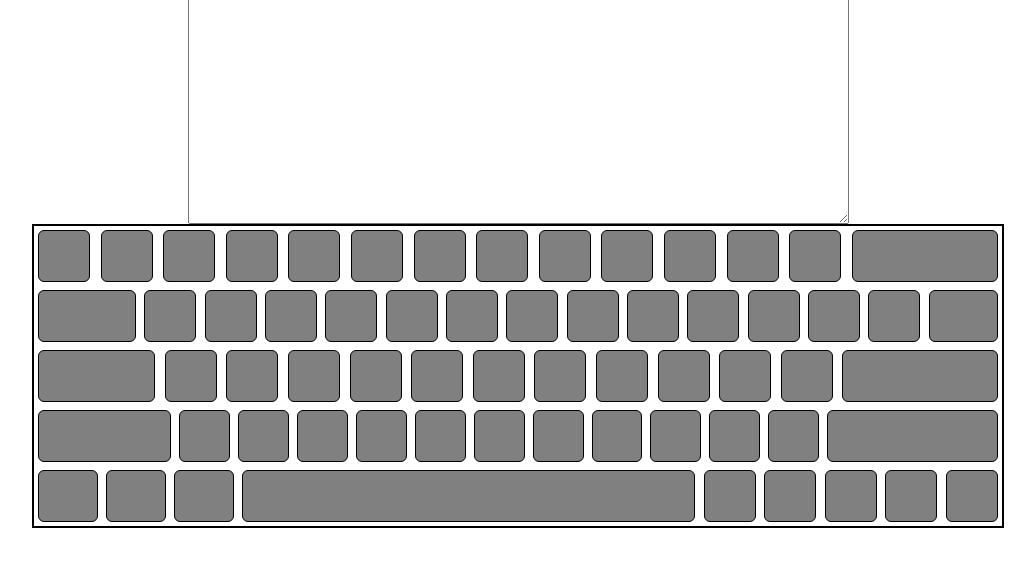
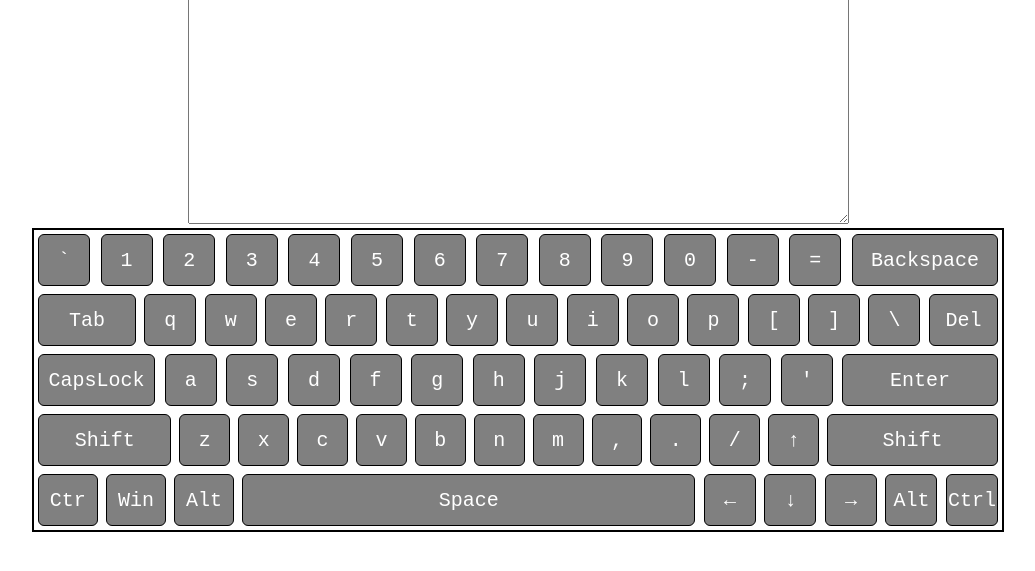
Before and after one commit to okyxxxf/virtual-keyboard, a website built with webpack: page index.html in a window 1280 px wide. Shown: the part 55-626 px from the top of the page, without its empty margins (122-1157 px from the left). Built offline with nearby package versions, Linux system fonts and the light colour scheme.

Commit message:
feat: make setStatus function and setLanguage function

```diff
--- a/index.js
+++ b/index.js
@@ -1,7 +1,9 @@
 import generateKeyboard from './modules/generateKeyboard';
 import generateHtml from './modules/generateHtml';
+import setLanguage from './modules/setLanguage';
 
 window.onload = () => {
   generateHtml();
   generateKeyboard();
+  setLanguage();
 };
--- /dev/null
+++ b/modules/setLanguage.js
@@ -0,0 +1,9 @@
+import setStatus from './setStatus';
+
+export default function setLanguage() {
+  if (localStorage.getItem('lang')) {
+    setStatus(`caseDown+${localStorage.getItem('lang')}`);
+  } else {
+    setStatus('caseDownEng');
+  }
+}
--- /dev/null
+++ b/modules/setStatus.js
@@ -0,0 +1,21 @@
+export default function setStatus(style) {
+  const keyboard = document.querySelector('.keyboard');
+  const strokes = keyboard.querySelectorAll('div');
+
+  for (let i = 0; i < strokes.length; i += 1) {
+    const button = strokes[i].querySelectorAll('div');
+    for (let j = 0; j < button.length; j += 1) {
+      const languages = button[j].querySelectorAll('span');
+      for (let h = 0; h < languages.length; h += 1) {
+        const spans = languages[h].querySelectorAll('span');
+        for (let g = 0; g < spans.length; g += 1) {
+          if (spans[g].classList.contains(style)) {
+            spans[g].classList.remove('hidden');
+          } else {
+            spans[g].classList.add('hidden');
+          }
+        }
+      }
+    }
+  }
+}
--- a/scss/base/_base.scss
+++ b/scss/base/_base.scss
@@ -1,3 +1,9 @@
-.hidden{
+.hidden {
     display: none;
 }
+
+.button {
+    font-family: 'Courier New', Courier, monospace;
+    color: white;
+    font-size: 20px;
+}
--- a/scss/layout/_keyboard.scss
+++ b/scss/layout/_keyboard.scss
@@ -2,6 +2,7 @@
     display: flex;
     flex-direction: column;
     border: 2px solid black;
+    margin-top: 4px;
 }
 
 .firstStroke,
@@ -12,7 +13,7 @@
     display: flex;
     gap: 8px;
     width: 960px;
-    margin: 4px 4px;
+    padding: 4px 4px;
     justify-content: space-between;
 }
 
```
Also changed, not shown: dist/index.bundle.js, scss/main.css, 1 other file.
